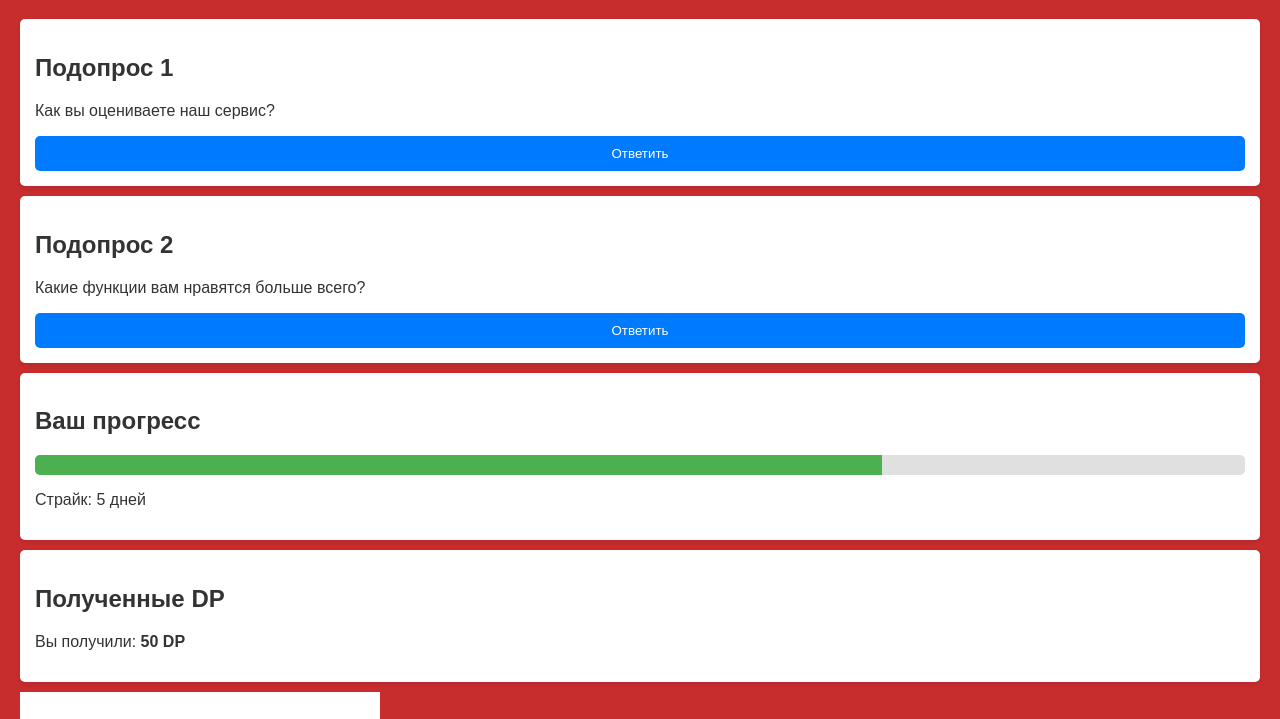
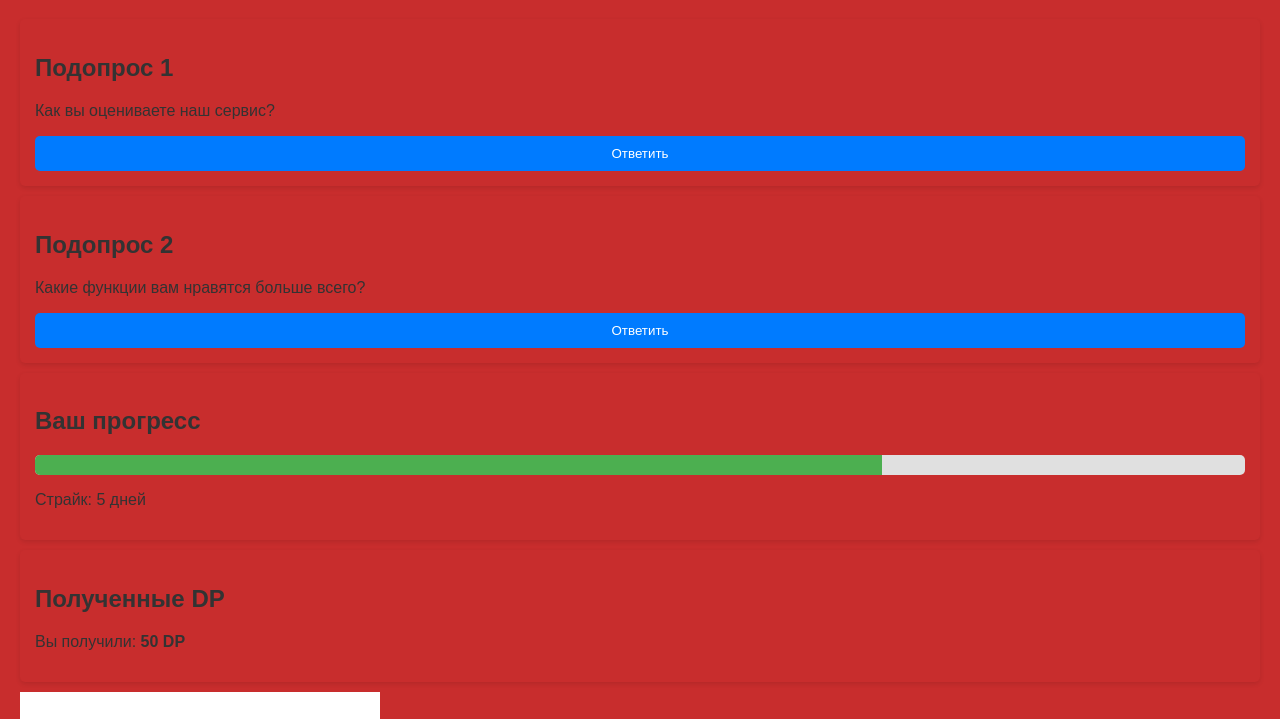
Before and after one commit to LokEnce333/Sber, a plain HTML site: page index.html in a window 1280 px wide. Shown: the part 81-800 px from the top of the page. Drawn offline with Linux system fonts and the light colour scheme.

Commit message:
Initial commit

```diff
--- a/index.html
+++ b/index.html
@@ -16,7 +16,7 @@
             text-align: center;
         }
         .survey-block {
-            background: white;
+            background: #c82d2d;
             border-radius: 5px;
             box-shadow: 0 2px 5px rgba(0,0,0,0.1);
             margin: 10px 0;
```
